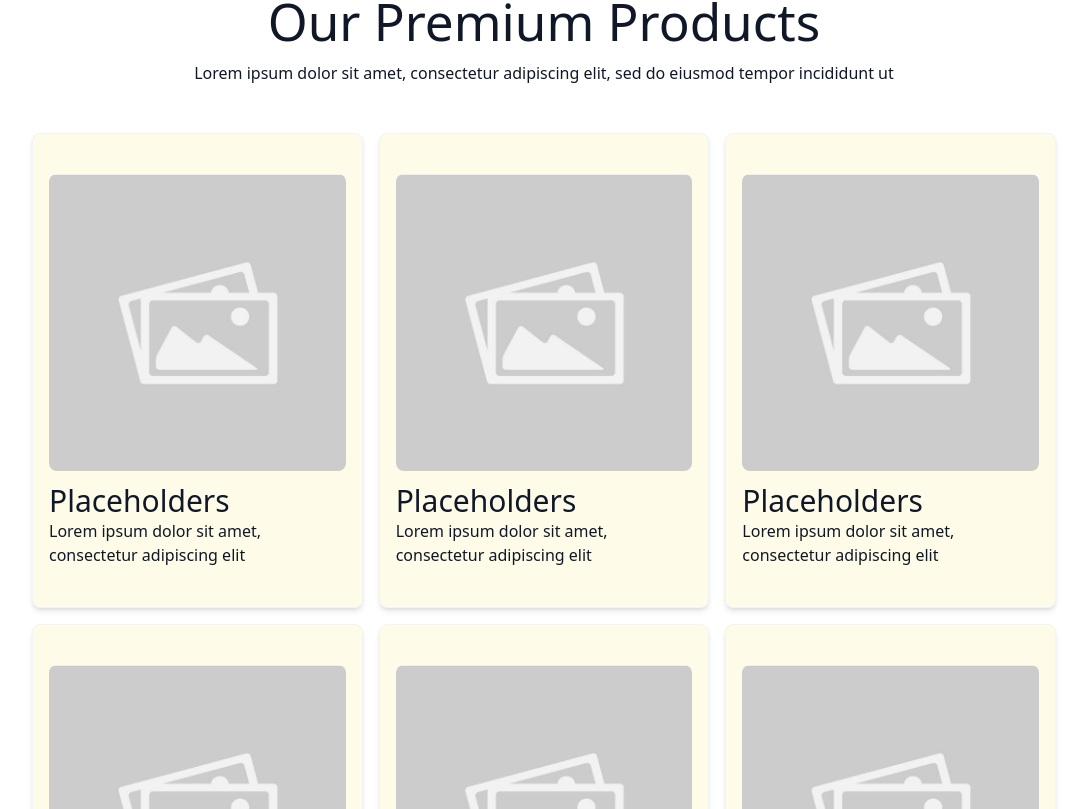
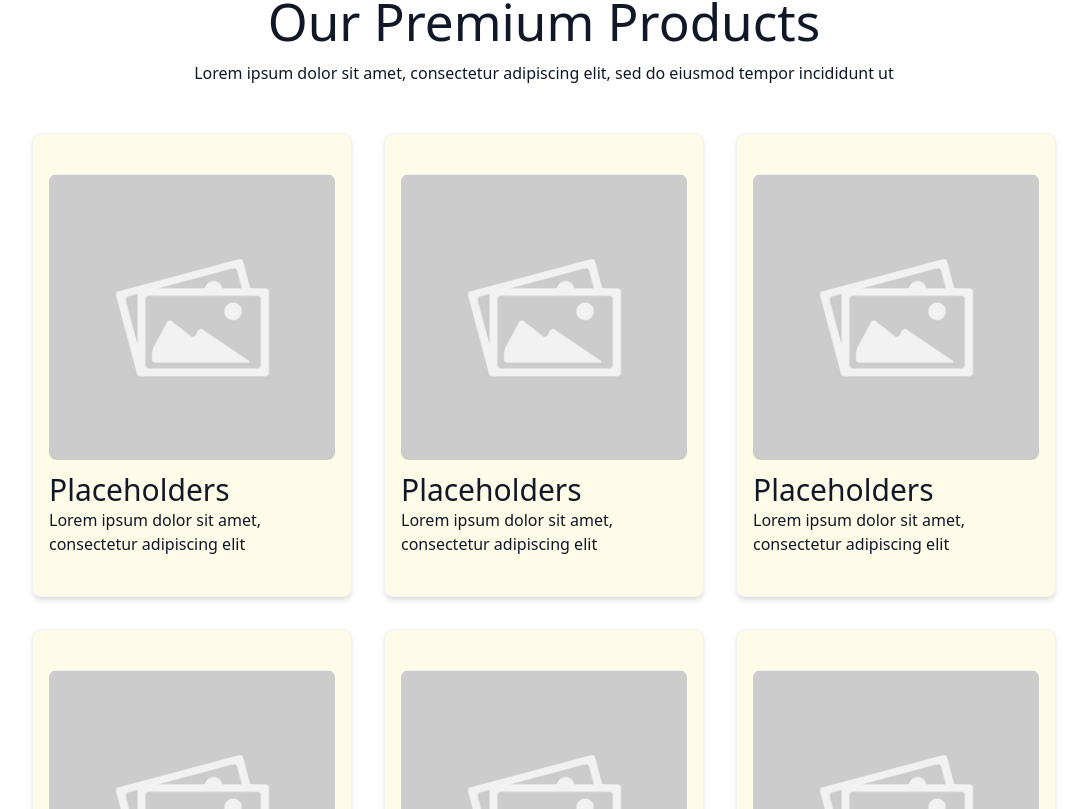
Before and after one commit to novel182/dairy, a React (Vite) app: page / in a window 1280 px wide. Shown: the part 1411-2220 px from the top of the page, without its empty margins (96-1183 px from the left). Built offline with nearby package versions, Linux system fonts and the light colour scheme.

Commit message:
bigger gap

```diff
--- a/src/Components/ProductShowcase/index.tsx
+++ b/src/Components/ProductShowcase/index.tsx
@@ -15,7 +15,7 @@ const ProductShowcase = () => {
         <section className="flex flex-col w-[80%] mx-auto items-center my-[32px]">
             <h1 className="mt-10">{sectionHeader}</h1>
             <p className="mt-3 mb-10">{desc}</p>
-            <div className="mt-2 grid md:grid-cols-2 lg:grid-cols-3 gap-4">
+            <div className="mt-2 grid md:grid-cols-2 lg:grid-cols-3 gap-8">
                 {cards.map(({title, description}) =>
                     <ProductCard title={title} description={description}/>
                 )}
```
